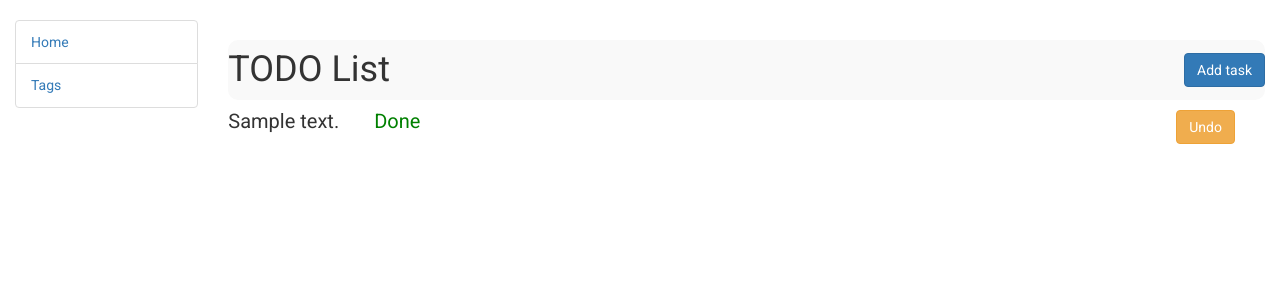
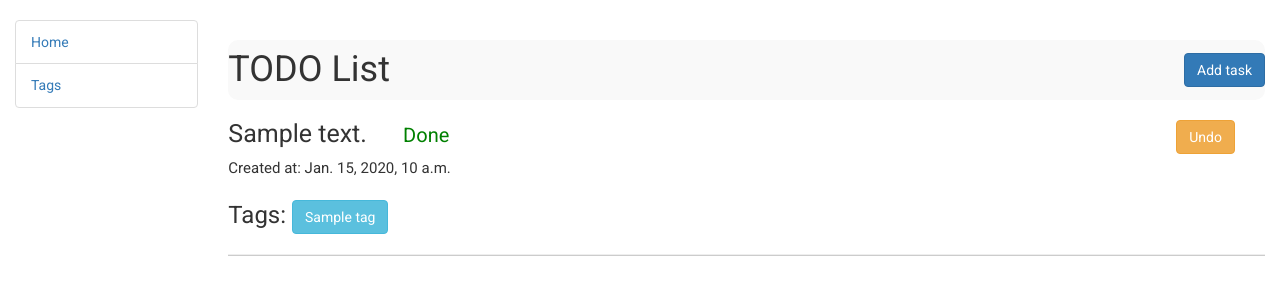
Before and after one commit to olgierrd/to-do-list, a Django app: page / in a window 1280 px wide. Shown: the top 300 px of the page. Run offline with Django 4.2, Linux system fonts and the light colour scheme; tables that the repository leaves empty hold one stand-in row (Sample ...); some libraries are stand-ins or nearby versions.

Commit message:
added fields Created at and Tags

```diff
--- a/static/css/styles.css
+++ b/static/css/styles.css
@@ -22,7 +22,7 @@ h1 {
 }
 
 .task-content {
-    font-size: 20px;
+    font-size: 25px;
 }
 
 .task-status {
@@ -34,3 +34,7 @@ h1 {
     float: right;
     margin-right: 30px;
 }
+
+.divider {
+    border-bottom: 1px solid #ccc;
+}
--- a/templates/app/index.html
+++ b/templates/app/index.html
@@ -8,7 +8,7 @@
     </a>
     </h1>
   {% for task in task_list %}
-    <p class="task-content">
+    <h2 class="task-content">
       {{ task.content }}
       {% if task.done %}
         <span style="color:green;" class="task-status">
@@ -26,7 +26,19 @@
           Complete
         </a>
       {% endif %}
+    </h2>
+    <p style="font-size: 15px">
+      Created at: {{ task.created_at }}
     </p>
+    <h3>
+      Tags:
+      {% for tag in task.tags.all %}
+        <a href="" class="btn btn-info link-to-page">
+          {{ tag.name }}
+        </a>
+      {% endfor %}
+    </h3>
+    <hr class="solid divider">
     <br>
   {% endfor %}
 {% endblock %}
```
